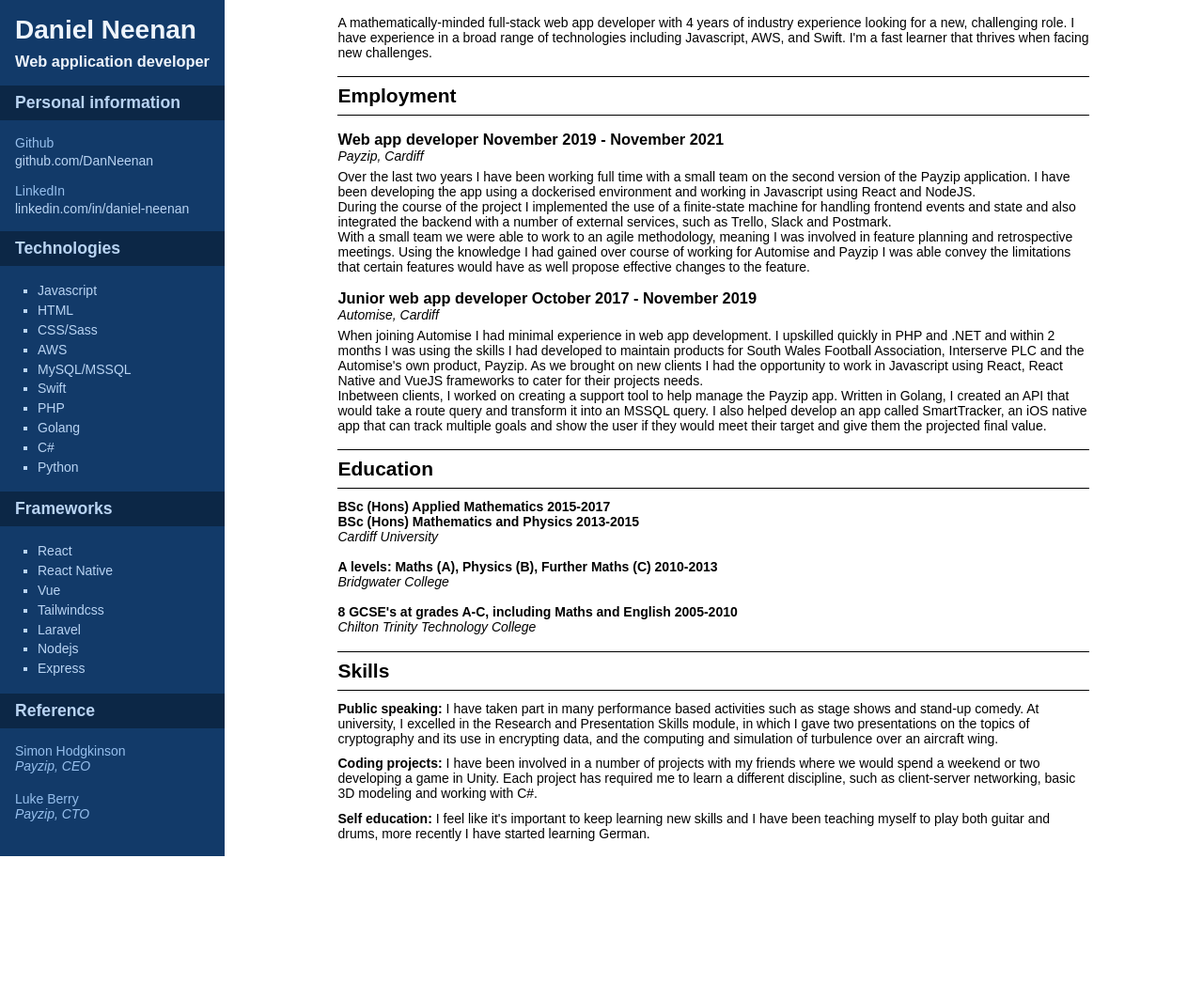
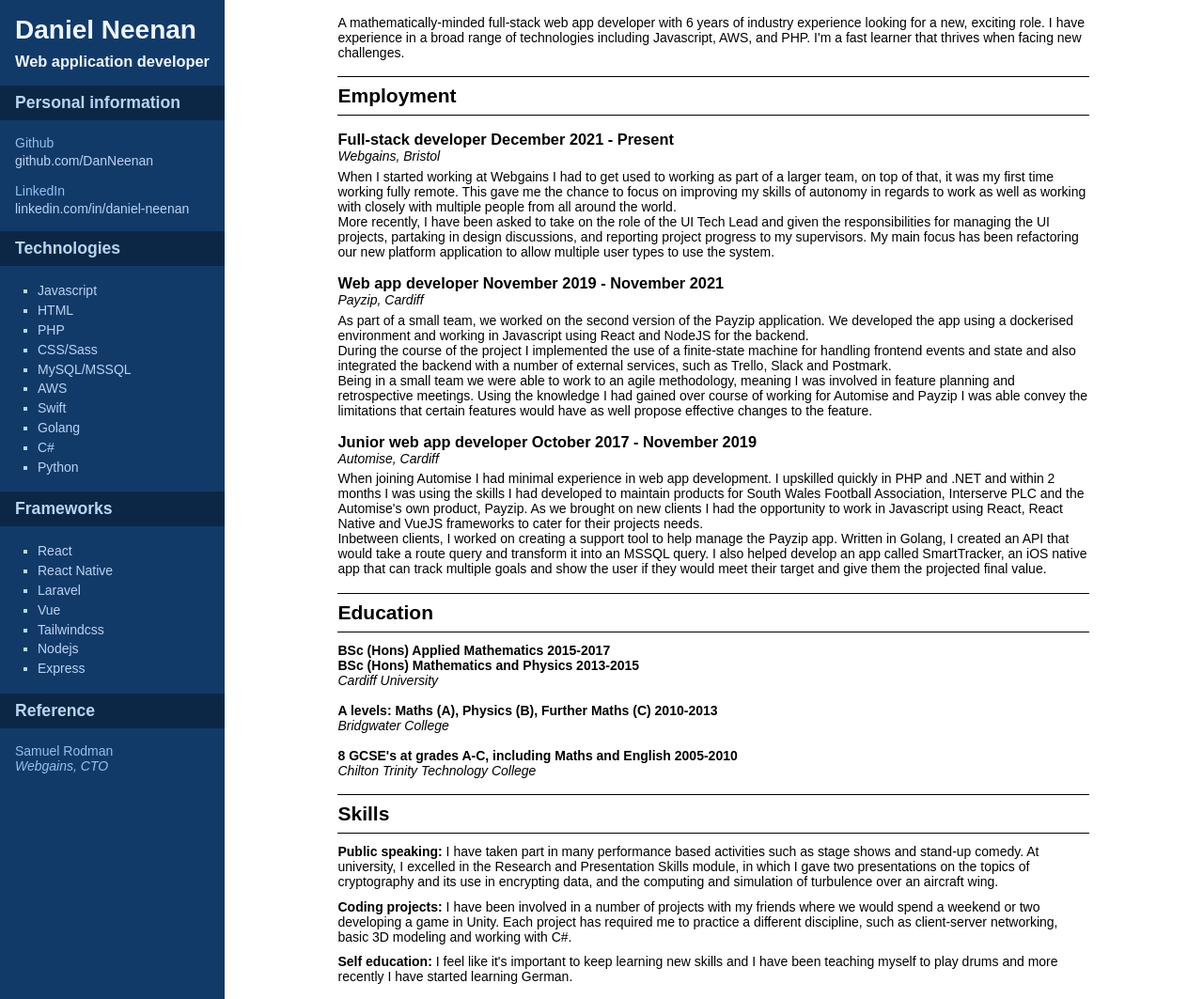
Before and after one commit to DanNeenan/daniel-cv, a plain HTML site: page index.html in a window 1280 px wide. Shown: the whole page at 94% size. Before the commit the page ends 911 px from the top, so only its background shows below. Drawn offline with Linux system fonts and the light colour scheme.

Commit message:
January 2024 update .1

```diff
--- a/index.html
+++ b/index.html
@@ -31,11 +31,11 @@
       <ul>
         <li>Javascript</li>
         <li>HTML</li>
+        <li>PHP</li>
         <li>CSS/Sass</li>
+        <li>MySQL/MSSQL</li>
         <li>AWS</li>
-        <li>MySQL/MSSQL</li>
         <li>Swift</li>
-        <li>PHP</li>
         <li>Golang</li>
         <li>C#</li>
         <li>Python</li>
@@ -47,9 +47,9 @@
       <ul>
         <li>React</li>
         <li>React Native</li>
+        <li>Laravel</li>
         <li>Vue</li>
         <li>Tailwindcss</li>
-        <li>Laravel</li>
         <li>Nodejs</li>
         <li>Express</li>
       </ul>
@@ -59,15 +59,9 @@
         </p>
       </div>
       <p class="sub-section">
-        Simon Hodgkinson
+        Samuel Rodman
         <span class="block italic">
-          Payzip, CEO
-        </span>
-      </p>
-      <p class="sub-section">
-        Luke Berry
-        <span class="block italic">
-          Payzip, CTO
+          Webgains, CTO
         </span>
       </p>
     </div>
@@ -75,7 +69,7 @@
       <div class="content">
         <div>
           <p>
-            A mathematically-minded full-stack web app developer with 4 years of industry experience looking for a new, challenging role. I have experience in a broad range of technologies including Javascript, AWS, and Swift. I'm a fast learner that thrives when facing new challenges.
+            A mathematically-minded full-stack web app developer with 6 years of industry experience looking for a new, exciting role. I have experience in a broad range of technologies including Javascript, AWS, and PHP. I'm a fast learner that thrives when facing new challenges.
           </p>
         </div>
         <div>
@@ -84,17 +78,29 @@
           </h2>
           <div>
             <h3 class="mb-0">
+                Full-stack developer December 2021 - Present
+            </h3>
+            <p class="italic pb-xs">Webgains, Bristol</p>
+            <p>
+              When I started working at Webgains I had to get used to working as part of a larger team, on top of that, it was my first time working fully remote. This gave me the chance to focus on improving my skills of autonomy in regards to work as well as working with closely with multiple people from all around the world.
+            </p>
+            <p>
+              More recently, I have been asked to take on the role of the UI Tech Lead and given the responsibilities for managing the UI projects, partaking in design discussions, and reporting project progress to my supervisors. My main focus has been refactoring our new platform application to allow multiple user types to use the system.
+            </p>
+          </div>
+          <div>
+            <h3 class="mb-0">
                 Web app developer November 2019 - November 2021
             </h3>
             <p class="italic pb-xs">Payzip, Cardiff</p>
             <p>
-              Over the last two years I have been working full time with a small team on the second version of the Payzip application. I have been developing the app using a dockerised environment and working in Javascript using React and NodeJS.
+              As part of a small team, we worked on the second version of the Payzip application. We developed the app using a dockerised environment and working in Javascript using React and NodeJS for the backend.
             </p>
             <p>
               During the course of the project I implemented the use of a finite-state machine for handling frontend events and state and also integrated the backend with a number of external services, such as Trello, Slack and Postmark.
             </p>
             <p>
-              With a small team we were able to work to an agile methodology, meaning I was involved in feature planning and retrospective meetings. Using the knowledge I had gained over course of working for Automise and Payzip I was able convey the limitations that certain features would have as well propose effective changes to the feature.
+              Being in a small team we were able to work to an agile methodology, meaning I was involved in feature planning and retrospective meetings. Using the knowledge I had gained over course of working for Automise and Payzip I was able convey the limitations that certain features would have as well propose effective changes to the feature.
             </p>
           </div>
           <div>
@@ -139,10 +145,10 @@
             <span class="semibold">Public speaking:</span> I have taken part in many performance based activities such as stage shows and stand-up comedy. At university, I excelled in the Research and Presentation Skills module, in which I gave two presentations on the topics of cryptography and its use in encrypting data, and the computing and simulation of turbulence over an aircraft wing.
           </p>
           <p class="pb-sm">
-            <span class="semibold">Coding projects:</span> I have been involved in a number of projects with my friends where we would spend a weekend or two developing a game in Unity. Each project has required me to learn a different discipline, such as client-server networking, basic 3D modeling and working with C#.
+            <span class="semibold">Coding projects:</span> I have been involved in a number of projects with my friends where we would spend a weekend or two developing a game in Unity. Each project has required me to practice a different discipline, such as client-server networking, basic 3D modeling and working with C#.
           </p>
           <p>
-            <span class="semibold">Self education:</span> I feel like it's important to keep learning new skills and I have been teaching myself to play both guitar and drums, more recently I have started learning German.
+            <span class="semibold">Self education:</span> I feel like it's important to keep learning new skills and I have been teaching myself to play drums and more recently I have started learning German.
           </p>
         </div>
       </div>
```
